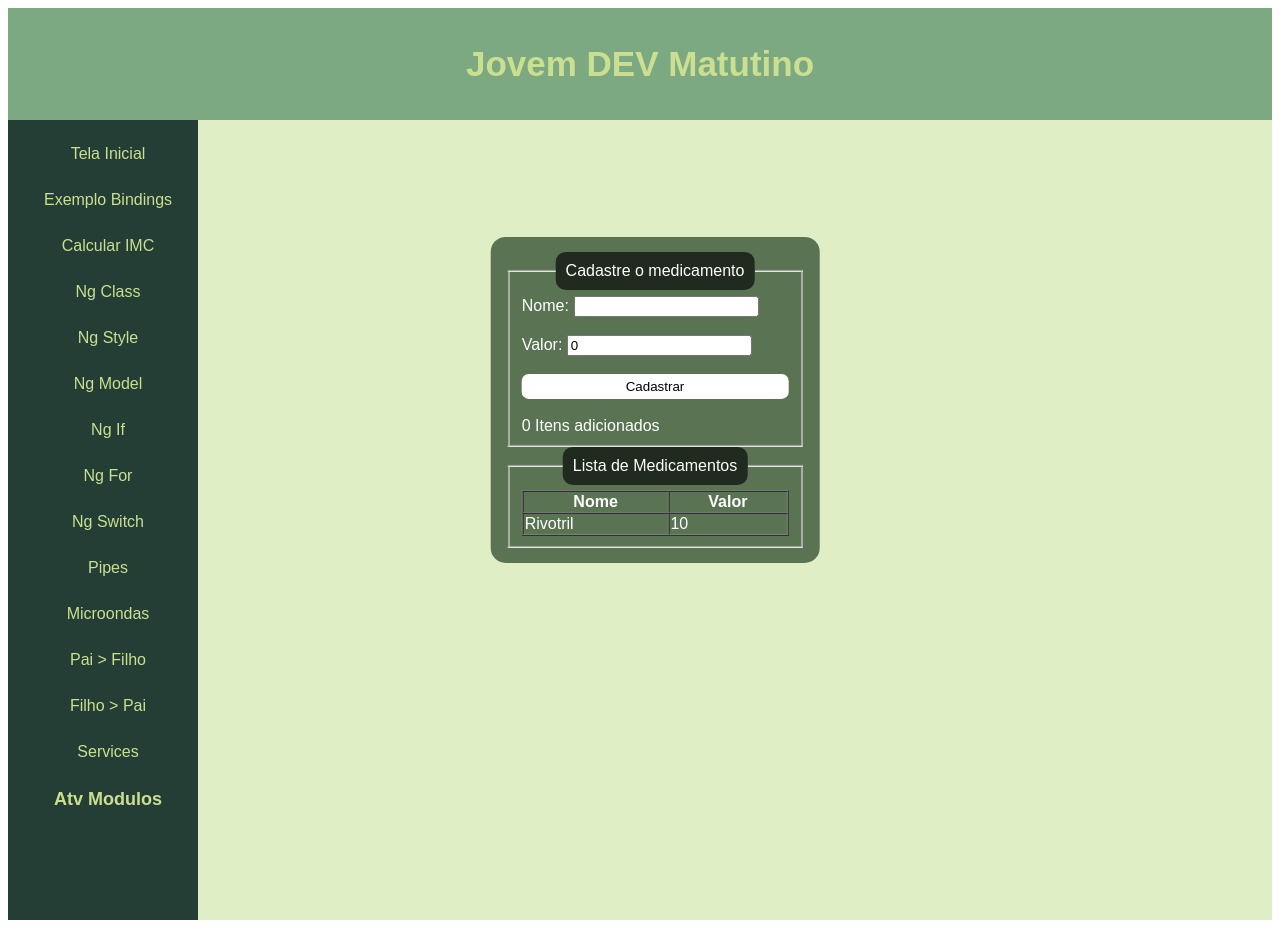
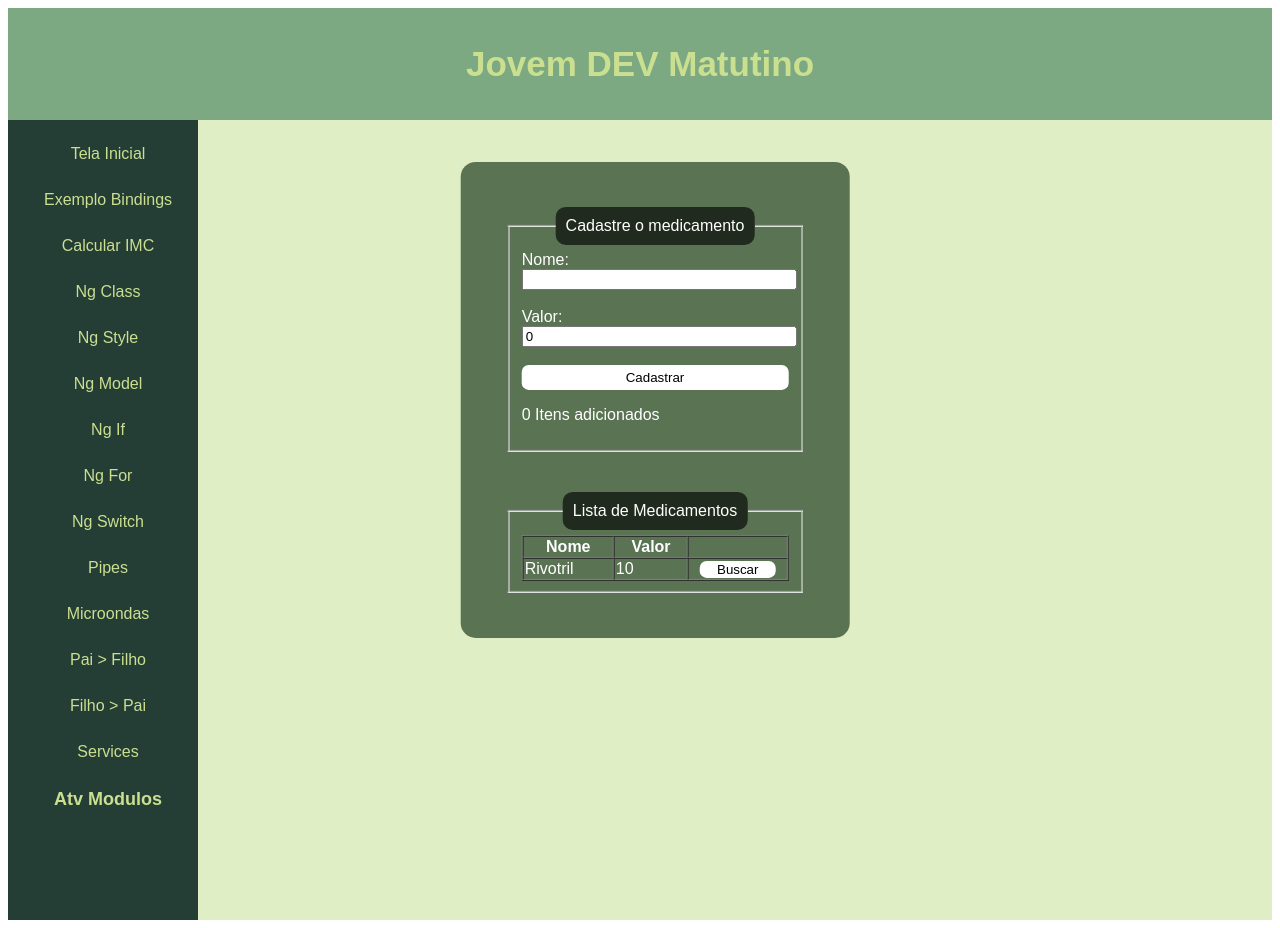
Before and after one commit to lucxsduarte/trier-exemplo-angular, an Angular app: page /atv-modulos in a window 1280 px wide. Built offline with nearby package versions, Linux system fonts and the light colour scheme.

Commit message:
atv completa

```diff
--- a/angular.json
+++ b/angular.json
@@ -30,6 +30,7 @@
               "src/assets"
             ],
             "styles": [
+              "node_modules/@fortawesome/fontawesome-free/css/all.min.css",
               "src/styles.scss"
             ],
             "scripts": []
--- a/package.json
+++ b/package.json
@@ -18,6 +18,7 @@
     "@angular/platform-browser": "^16.1.0",
     "@angular/platform-browser-dynamic": "^16.1.0",
     "@angular/router": "^16.1.0",
+    "@fortawesome/fontawesome-free": "^6.4.0",
     "rxjs": "~7.8.0",
     "tslib": "^2.3.0",
     "zone.js": "~0.13.0"
--- a/src/app/atv-modulos/cp-form/cp-form.component.html
+++ b/src/app/atv-modulos/cp-form/cp-form.component.html
@@ -10,8 +10,9 @@
             <input type="number" [(ngModel)]="valorEscolhido" #inputValue>
             <br><br>
             <button (click)="addMed(inputProp.value, inputValue.value)">Cadastrar</button>
-            <br><br>
-            {{qt}} Itens adicionados
+            <br>
+            <p>{{qt}} Itens adicionados</p>
+
         </fieldset>
     </div>
 </div>
--- a/src/app/atv-modulos/cp-form/cp-form.component.scss
+++ b/src/app/atv-modulos/cp-form/cp-form.component.scss
@@ -13,3 +13,7 @@ button {
     border-radius: 7px;
     border: none;
 }
+
+input {
+    width: 100%;
+}
--- a/src/app/atv-modulos/cp-form/cp-form.component.ts
+++ b/src/app/atv-modulos/cp-form/cp-form.component.ts
@@ -24,6 +24,15 @@ export class CpFormComponent implements OnInit{
       next: (res: number) => this.qt = res,
       error: (err: number) => this.qt = 0,
     });
+
+    this.service.emitNome.subscribe((nome: string) => {
+      // Faça o que precisa com o novo alerta
+      this.nomeEscolhido = nome;
+    });
+
+    this.service.emitValor.subscribe((valor: number) => {
+      // Faça o que precisa com o novo alerta
+      this.valorEscolhido = valor;
+    });
   }
-
 }
--- a/src/app/atv-modulos/cp-table/cp-table.component.html
+++ b/src/app/atv-modulos/cp-table/cp-table.component.html
@@ -7,10 +7,14 @@
                 <tr>
                     <td class="centraliza"><b>Nome</b></td>
                     <td class="centraliza"><b>Valor</b></td>
+                    <td></td>
                 </tr>
                 <tr *ngFor="let med of medicamentos">
                     <td>{{med.nome}}</td>
                     <td>{{med.valor}}</td>
+                    <td class="centraliza">
+                        <button (click)="clickMedicamento(med)" >Buscar</button>
+                    </td>
                 </tr>
             </table>
         </fieldset>
--- a/src/app/atv-modulos/cp-table/cp-table.component.scss
+++ b/src/app/atv-modulos/cp-table/cp-table.component.scss
@@ -14,3 +14,10 @@ table {
 .centraliza {
     text-align: center;
 }
+
+button {
+    width: 80%;
+    background-color: rgb(255, 255, 255);
+    border-radius: 7px;
+    border: none;
+}
--- a/src/app/atv-modulos/cp-table/cp-table.component.ts
+++ b/src/app/atv-modulos/cp-table/cp-table.component.ts
@@ -9,13 +9,14 @@ import { ServiceService } from '../services/service.service';
 export class CpTableComponent implements OnInit{
 
   public medicamentos: any = [];
-  public lista: Array<string> = [];
 
   constructor(private service: ServiceService){}
 
   ngOnInit(): void {
     this.medicamentos = this.service.getLista();
-    this.lista = this.service.getLista();
   }
 
+  clickMedicamento(med: any): void {
+    this.service.clickMedicamento(med);
+  }
 }
--- a/src/app/atv-modulos/cp-tela/cp-tela.component.html
+++ b/src/app/atv-modulos/cp-tela/cp-tela.component.html
@@ -1,4 +1,8 @@
 <div class="box">
-    <app-cp-form></app-cp-form>
-    <app-cp-table></app-cp-table>
+    <div class="boxSecundary">
+        <app-cp-form></app-cp-form>
+    </div>
+    <div class="boxSecundary">
+        <app-cp-table></app-cp-table>
+    </div>
 </div>
--- a/src/app/atv-modulos/cp-tela/cp-tela.component.scss
+++ b/src/app/atv-modulos/cp-tela/cp-tela.component.scss
@@ -6,3 +6,8 @@
     color: #fff;
     height: 100%;
 }
+
+.boxSecundary {
+    padding: 10px;
+    margin: 20px;
+}
--- a/src/app/atv-modulos/services/service.service.ts
+++ b/src/app/atv-modulos/services/service.service.ts
@@ -8,6 +8,8 @@ export class ServiceService {
   public nomeSelecionado: string = "";
   public valorSelecionadio: number = 0;
   public emitEvent = new EventEmitter();
+  public emitNome = new EventEmitter();
+  public emitValor = new EventEmitter();
 
   private medicamentos: any = [
     {nome: "Rivotril", valor: 10}
@@ -26,6 +28,8 @@ export class ServiceService {
   public clickMedicamento(med: any){
     this.nomeSelecionado = med.nome;
     this.valorSelecionadio = med.valor;
+    this.emitNome.emit(this.nomeSelecionado);
+    this.emitValor.emit(this.valorSelecionadio);
   }
 
   constructor() { }
```
Also changed, not shown: 1 other file (tests, documents, lock files or other folders).
